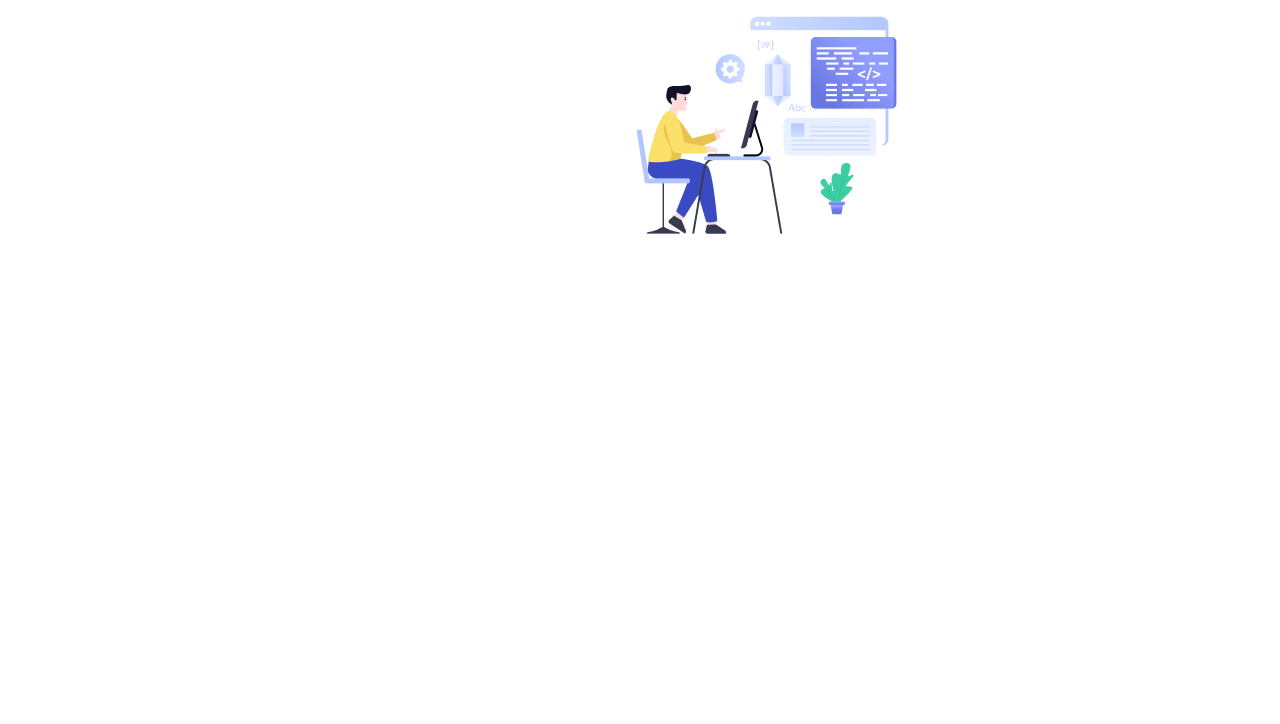
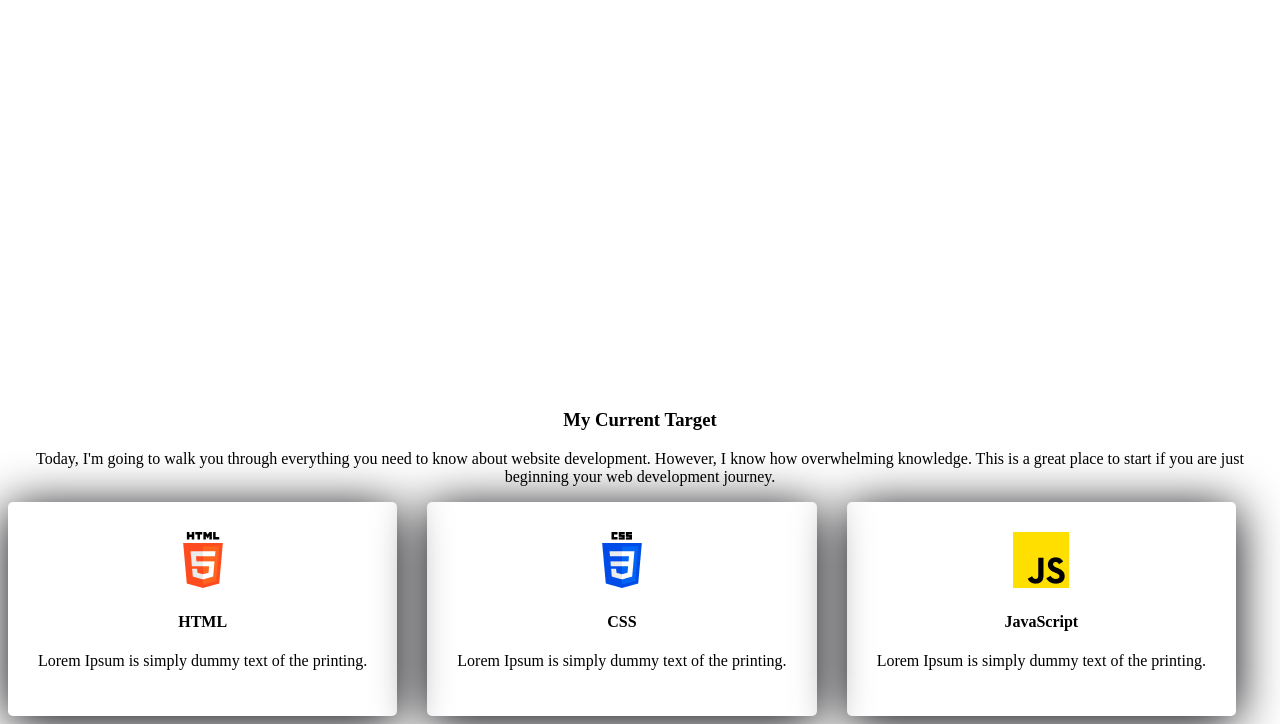
Before and after one commit to jahid611728/Assignment-1, a plain HTML site: page index.html in a window 1280 px wide. Shown: the part 1625-2349 px from the top of the page. Before the commit the page ends 1882 px from the top, so only its background shows below. Drawn offline with Linux system fonts and the light colour scheme.

Commit message:
skills commit

```diff
--- a/index.html
+++ b/index.html
@@ -51,7 +51,30 @@
       <div class="video">
         <video controls src="/assets/Facebook(360p)(9).mp4"></video>
       </div>
+      <section class="skills">
+        <h3 class="section-title tex-center">My Current Target</h3>
+        <p class="section-description text-center">Today, I'm going to walk you through everything you need to know about website development. However, I know how overwhelming knowledge. This is a great place to start if you are just beginning your web development journey. </p>
 
+        <div class="skills-container">
+            <!-- .skill*3>img+h4.skill-title+p.skill-description -->
+            <div class="skill">
+                <img src="assets/html.png" alt="">
+                <h4 class="skill-title">HTML</h4>
+                <p class="skill-descriptioN">Lorem Ipsum is simply dummy text of the printing.</p>
+            </div>
+            <div class="skill">
+                <img src="assets/css.png" alt="">
+                <h4 class="skill-title">CSS</h4>
+                <p class="skill-descriptioN">Lorem Ipsum is simply dummy text of the printing.</p>
+            </div>
+            <div class="skill">
+                <img src="assets/js.png" alt="">
+                <h4 class="skill-title">JavaScript</h4>
+                <p class="skill-descriptioN">Lorem Ipsum is simply dummy text of the printing.</p>
+            </div>
+
+        </div>
+      </section>
     </main>
     <footer>
 
--- a/style.css
+++ b/style.css
@@ -67,7 +67,7 @@ nav ul li{
     width: 10px;
     height: 60px;
     margin: auto;
-    /* display: flex; */
+    display: flex;
 }
 
 
@@ -77,3 +77,26 @@ nav ul li{
     margin-top: 200px;
     text-align: center;
 }
+
+
+
+.section-title {
+    margin-top: 500px;
+    text-align: center;
+}
+
+.section-description{
+    text-align: center;
+}
+
+.skills-container{
+    display: flex;
+    gap: 30px;
+    text-align: center;
+}
+.skill{
+    padding: 30px;
+    border-radius: 5px;
+    box-shadow: 0px 6px 50px rgb(0, 0, 06);
+    text-align: center;
+}
```
